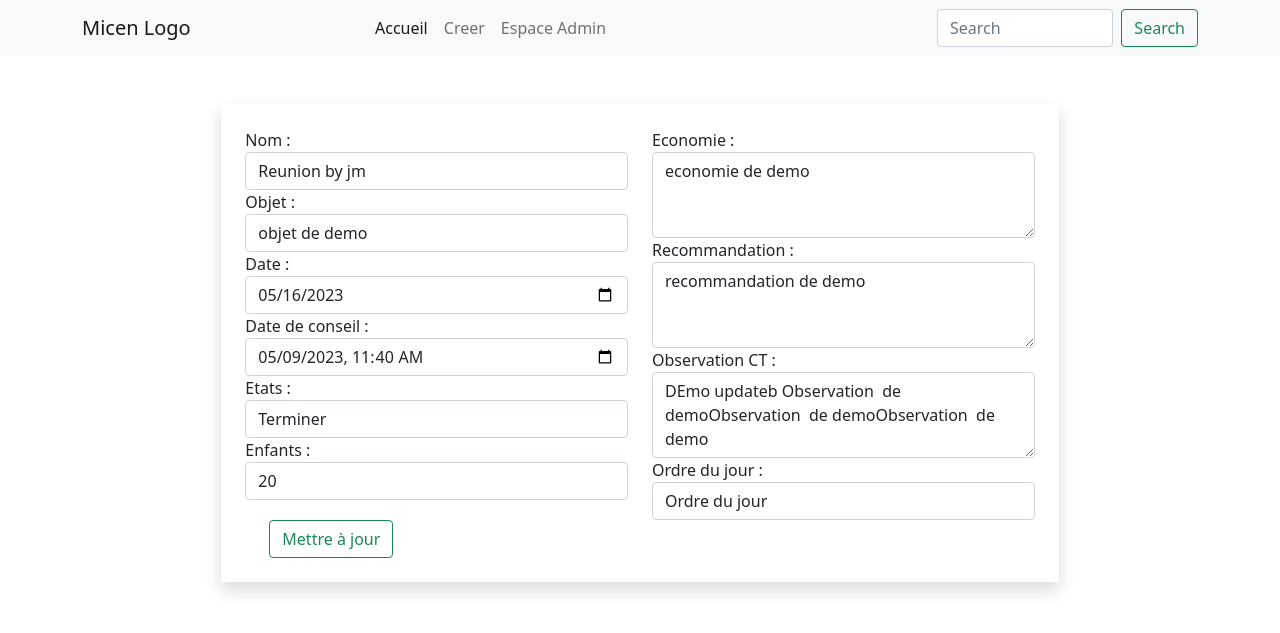
After one commit to ndouajm/MicenRole, a Django app: page /update/1/ in a window 1280 px wide. The commit adds this page. Shown: the top 633 px of the page. Run offline with Django 4.2, Linux system fonts and the light colour scheme; data comes from the database, SQL or seed files in the repository; both versions use the stored data as it was after the commit; some libraries are stand-ins or nearby versions.

Commit message:
crud okay sans formatage

```diff
--- a/MicenRole/GestionDeRole/admin.py
+++ b/MicenRole/GestionDeRole/admin.py
@@ -4,6 +4,6 @@ from .models import Roles
 # Register your models here.
 
 class AdminRole(admin.ModelAdmin):
-    list_display = ('id', 'nom', 'date_conseil','date')
+    list_display = ('id', 'nom', 'date_conseil','date', 'etats')
 
 admin.site.register(Roles, AdminRole)
--- a/MicenRole/GestionDeRole/models.py
+++ b/MicenRole/GestionDeRole/models.py
@@ -1,10 +1,12 @@
 from django.db import models
 from django import forms
 from django.urls import reverse
+from django.contrib.auth.models import User
 
 # Create your models here.
 
 class Roles(models.Model):
+
 
     nom = models.CharField(("Nom"), max_length=30)
 
--- a/MicenRole/GestionDeRole/templates/base.html
+++ b/MicenRole/GestionDeRole/templates/base.html
@@ -5,6 +5,7 @@
     <!-- Required meta tags -->
     <meta charset="utf-8">
     <meta name="viewport" content="width=device-width, initial-scale=1">
+    <link rel="stylesheet" href="https://use.fontawesome.com/releases/v6.2.0/css/all.css"/>
 
     <link rel="stylesheet" href="{% static 'css/bootstrap.min.css'%}">
     <link rel="stylesheet" href="{% static 'css/style.css' %}">
@@ -33,5 +34,6 @@
     <!-- <script src="https://cdn.jsdelivr.net/npm/bootstrap@5.0.2/dist/js/bootstrap.bundle.min.js" integrity="sha384-MrcW6ZMFYlzcLA8Nl+NtUVF0sA7MsXsP1UyJoMp4YLEuNSfAP+JcXn/tWtIaxVXM" crossorigin="anonymous"></script> -->
 
     <script src="{% static 'js/bootstrap.min.js'%}"></script>
+    <script src="https://kit.fontawesome.com/2b6a213e82.js" crossorigin="anonymous"></script>
   </body>
 </html>
--- /dev/null
+++ b/MicenRole/GestionDeRole/templates/roles/confirm_delete.html
@@ -0,0 +1 @@
+{% lorem 5 p random %}
--- a/MicenRole/GestionDeRole/templates/roles/detail.html
+++ b/MicenRole/GestionDeRole/templates/roles/detail.html
@@ -29,6 +29,7 @@
                                     <th>Document</th>
                                     <th>Observation_ct</th>
                                     <th>Etat</th>
+                                    <th>Action</th>
                                 </tr>
                             </thead>
                             <tbody>
@@ -43,6 +44,9 @@
                                     <td download>{{ role.document }}</td>
                                     <td>{{ role.observation_ct }}</td>
                                     <td>{{ role.etats }}</td>
+
+                                    <td> <a href="{% url 'update' role.id %}" class="btn btn-primary">Modifier</a></td>
+                                    <td> <a href="{% url 'delete' role.id %}" class="btn btn-danger">Supprimer <i class="fa-solid fa-eye"></i></a></td>
 
 
                                 </tr>
--- /dev/null
+++ b/MicenRole/GestionDeRole/templates/roles/update.html
@@ -0,0 +1,71 @@
+{% extends 'base.html' %}
+
+{% block content %}
+
+<div class="container-fluid">
+    <div class="offset-2 col-sm-8 shadow p-4">
+        <form action="{% url 'update' role.id %}" method="post" class="row justify-content-center">
+            {% csrf_token %}
+            <div class="col-sm-6">
+                <div class="form-group">
+                    <label for="nom">Nom :</label>
+                    <input type="text" name="nom" id="{{ role.nom }}" class="form-control" value="{{ role.nom }}" placeholder="">
+                </div>
+
+                <div class="form-group">
+                    <label for="objet">Objet :</label>
+                    <input type="text" name="objet" id="{{ role.objet }}" class="form-control" value="{{ role.objet }}" placeholder="">
+                </div>
+                <div class="form-group">
+                    <label for="date">Date :</label>
+                    <input type="date" name="date" id="date" class="form-control" value="{{ role.date|date:'Y-m-d' }}" placeholder="">
+                </div>
+                <div class="form-group">
+                    <label for="date_conseil">Date de conseil :</label>
+                    <input type="datetime-local" name="date_conseil" id="date_conseil" class="form-control" value="{{ role.date_conseil|date:'Y-m-d\TH:i' }}" placeholder="">
+                </div>
+
+
+                <div class="form-group">
+                    <label for="{{ form.etats.id_for_label }}">Etats :</label>
+                    <select name="{{ form.etats.name }}" id="{{ form.etats.id_for_label }}" class="form-control">
+                        {% for value, label in form.fields.etats.choices %}
+                        {% if value == role.etats %}
+                        <option value="{{ value }}" selected>{{ label }}</option>
+                        {% else %}
+                        <option value="{{ value }}">{{ label }}</option>
+                        {% endif %}
+                        {% endfor %}
+                    </select>
+                </div>
+                <div class="form-group">
+                    <label for="enfants">Enfants :</label>
+                    <input type="number" name="enfants" id="{{ role.enfants }}" class="form-control" value="{{ role.enfants }}" placeholder="">
+                </div>
+            </div>
+            <div class="col-sm-6">
+                <div class="form-group">
+                    <label for="economie">Economie :</label>
+                    <textarea name="economie" id="{{ role.economie }}" class="form-control" rows="3">{{ role.economie }}</textarea>
+                </div>
+                <div class="form-group">
+                    <label for="recommandation">Recommandation :</label>
+                    <textarea name="recommandation" id="{{ role.recommandation }}" class="form-control" rows="3">{{ role.recommandation }}</textarea>
+                </div>
+                <div class="form-group">
+                    <label for="observation_ct">Observation CT :</label>
+                    <textarea name="observation_ct" id="{{ role.observation_ct }}" class="form-control" rows="3">{{ role.observation_ct }}</textarea>
+                </div>
+
+                <div class="form-group">
+                    <label for="order_jour">Ordre du jour :</label>
+                    <input type="text" name="order_jour" id="{{ role.order_jour }}" class="form-control" value="{{ role.order_jour }}" placeholder="">
+                </div>
+            </div>
+            <div class="col mx-4">
+                <button type="submit" class="btn btn-outline-success">Mettre à jour</button>
+            </div>
+        </form>
+    </div>
+
+    {% endblock %}
--- a/MicenRole/GestionDeRole/urls.py
+++ b/MicenRole/GestionDeRole/urls.py
@@ -7,5 +7,8 @@ urlpatterns = [
     path('', index, name="home"),
     path('create', roleCreate, name="create"),
     path('detail/<int:role_id>/', role_detail, name='role_detail'),
-    path('print/', print_document, name='print_document'),
+    path('update/<int:role_id>/', roleUpdate, name='update'),
+    path('delete/<int:role_id>/', delete, name='delete'),
+    path('confirm_delete/', confirm_delete, name='confirm_delete'),
+    path('print/<int:role_id>/', print_document, name='print_document'),
 ]
--- a/MicenRole/GestionDeRole/views.py
+++ b/MicenRole/GestionDeRole/views.py
@@ -3,9 +3,12 @@ from .models import Roles
 from .form import RoleCreate
 
 from django.http import HttpResponse
-from django.template.loader import get_template
-from reportlab.pdfgen import canvas
+from django.template.loader import get_template, render_to_string
+from xhtml2pdf import pisa
+
 from io import BytesIO
+
+
 
 
 def index(request):
@@ -28,6 +31,9 @@ def roleCreate(request):
         form = RoleCreate(request.POST, request.FILES)
         if form.is_valid():
             role = form.save(commit=False)
+            role.etats = 'ENCOURS'
+            # role.created_by = request.user
+
             role.save()
 
             return redirect('home')
@@ -36,11 +42,35 @@ def roleCreate(request):
 
     return render(request, 'roles/create.html', {'form': form})
 
-# def role_detail(request, role_id):
-#     roles = get_object_or_404(Roles, id=role_id)
+
+def roleUpdate(request, role_id):
+    role = Roles.objects.get(id=role_id)
+
+    if request.method == 'POST':
+        form = RoleCreate(request.POST, request.FILES, instance=role)
+        if form.is_valid():
+            # role.modified_by = request.user  # Enregistrer l'utilisateur actuel comme modificateur
+            form.save()
+            return redirect('home')
+    else:
+        form = RoleCreate(instance=role)
+
+    return render(request, 'roles/update.html', {'form': form, 'role': role})
+
+def delete(request, role_id):
+    role = get_object_or_404(Roles, id=role_id)
+    if request.method == 'POST':
+
+        role.delete()
+        return redirect('confirm_delete')
+    return render(request, 'roles/delete.html', {'role': role})
 
 
-#     return render(request, 'roles/detail.html', {'role': Roles})
+def confirm_delete(request):
+    return render(request, 'roles/confirm_delete.html')
+
+
+
 
 def role_detail(request, role_id):
     role = get_object_or_404(Roles, id=role_id)
@@ -48,60 +78,27 @@ def role_detail(request, role_id):
     return render(request, 'roles/detail.html', context)
 
 
+def print_document(request, role_id):
+    # Récupérer les données pour le document à partir de la base de données ou d'autres sources
+    data_print = Roles.objects.get(id=role_id)
 
+    # Charger le modèle HTML pour le document
+    template = 'report.html'
 
+    # Créer le contexte avec les données à passer au modèle
+    context = {
+        'data_print': data_print
+    }
 
-
-def print_document(request):
-    # Récupérer les données pour le document à partir de la base de données ou d'autres sources
-
-    context = {
-        'name': 'John Doe',
-        'address': '123 Main Street',
-        'city': 'Anytown',
-        'state': 'CA',
-        'zip': '12345',
-    }
-    # Charger le modèle HTML pour le document
-    template = get_template('report.html')
-    html = template.render(context)
+    # Rendre le modèle HTML avec le contexte
+    html = render_to_string(template, context)
 
     # Créer un document PDF à partir du modèle HTML
     pdf_file = BytesIO()
-    p = canvas.Canvas(pdf_file)
-    p.drawString(100, 750, "Hello world.")
-    p.drawString(100, 700, "Name: %s" % context['name'])
-    p.drawString(100, 650, "Address: %s" % context['address'])
-    p.drawString(100, 600, "City: %s" % context['city'])
-    p.drawString(100, 550, "State: %s" % context['state'])
-    p.drawString(100, 500, "Zip: %s" % context['zip'])
-    p.showPage()
-    p.save()
+    pisa.CreatePDF(html, dest=pdf_file)
+
 
     # Retourner le document PDF comme une réponse HTTP
     response = HttpResponse(pdf_file.getvalue(), content_type='application/pdf')
     response['Content-Disposition'] = 'attachment; filename="document.pdf"'
     return response
-
-
-
-# def roleCreate(request):
-#     nom = request.POST.get('nom_document'),
-#     date_conseil= request.POST.get('date_conseil'),
-#     objet=request.POST.get('objet'),
-#     economie=request.POST.get('economie'),
-#     recommandation=request.POST.get('recommandation'),
-#     observation_ct=request.POST.get('observation_ct'),
-#     order_jour=request.POST.get('order_jour')
-
-#     newRole = Documents.objects.create(
-#         nom = nom,
-#         date_conseil = date_conseil,
-#         objet = objet,
-#         economie = economie,
-#         recommandation = recommandation,
-#         observation_ct = observation_ct,
-#         order_jour = order_jour
-#     )
-#     newRole.save()
-#     return render(request, 'roles/create.html')
```
Also changed, not shown: MicenRole/GestionDeRole/templates/index.html (+3 -9 lines), MicenRole/GestionDeRole/templates/report.html (+31 -7 lines), MicenRole/GestionDeRole/templates/roles/create.html (+11 -1 lines), MicenRole/GestionDeRole/templates/roles/delete.html (added, +14 -0 lines), MicenRole/db.sqlite3.
